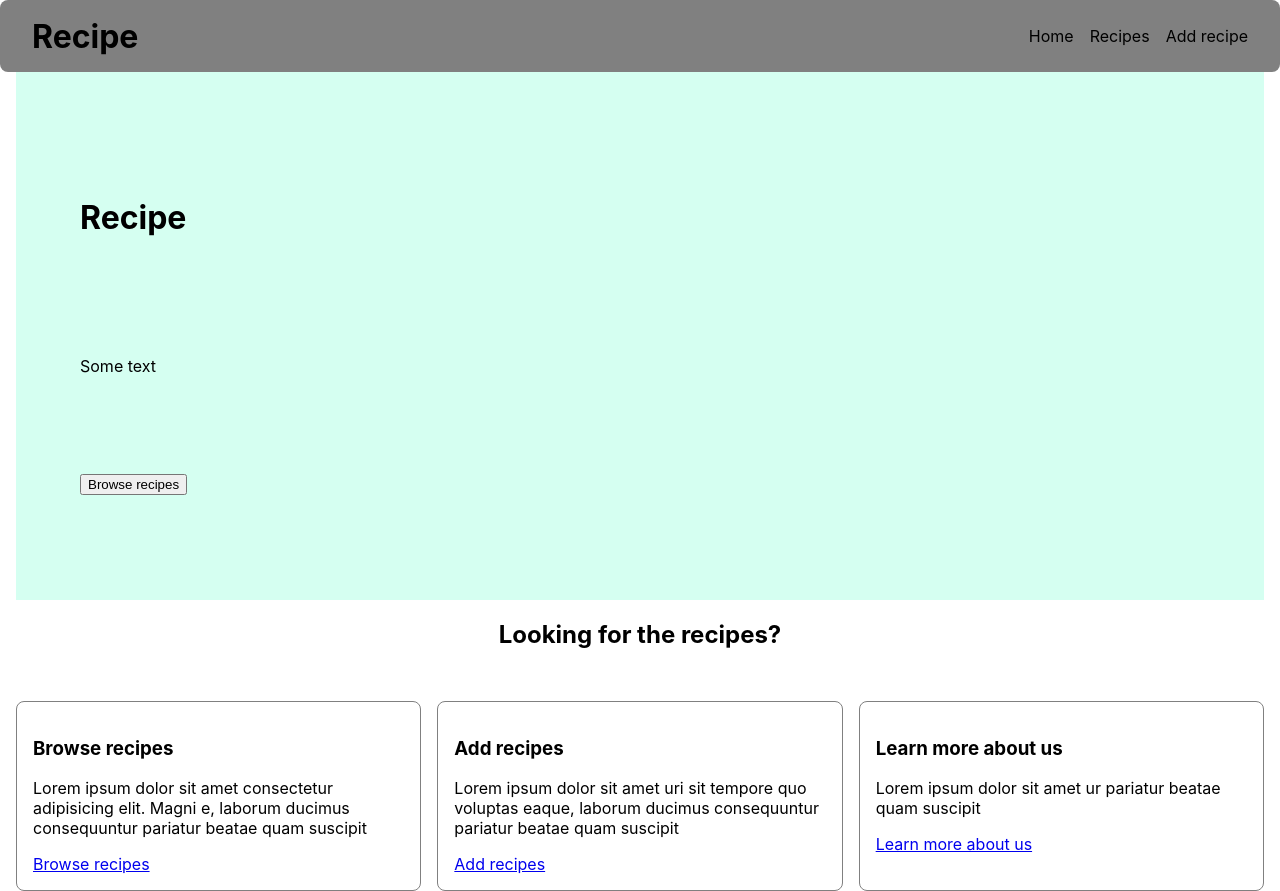
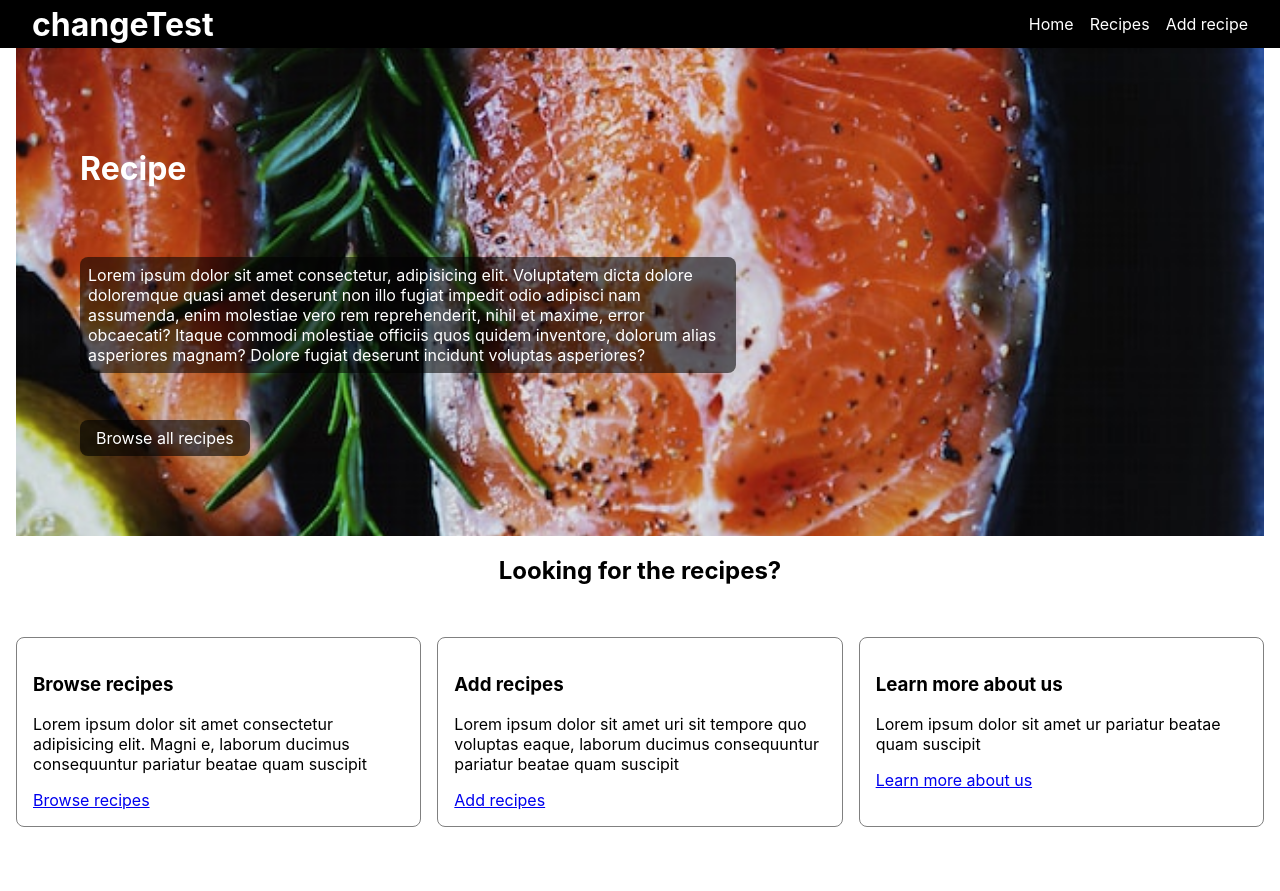
Before and after one commit to Bishwajitkuat/recipe_app_react, a React (Create React App) app: page / in a window 1280 px wide. After the commit the page ends 859 px from the top, so only its background shows below. Built offline with nearby package versions, Linux system fonts and the light colour scheme.

Commit message:
country dropdown options added, country flag added

```diff
--- a/src/Components/Create.jsx
+++ b/src/Components/Create.jsx
@@ -1,17 +1,36 @@
-import React, { useState } from "react";
+import React, { useEffect, useState } from "react";
 import axios from "axios";
 
 const Create = () => {
   const [name, setName] = useState("");
   const [author, setAuthor] = useState("");
+  const [countries, setCountries] = useState([]);
   const [recipeFrom, setRecipeFrom] = useState("");
   const [description, setDescription] = useState("");
   const [image, setImage] = useState("");
+  const [flagUrl, setFlagUrl] = useState("");
   const [preparation, setPreparation] = useState("");
   const [ingredients, setIngredients] = useState([
     { ingredient: "", amount: "" },
     { ingredient: "", amount: "" },
   ]);
+
+  useEffect(() => {
+    axios
+      .get("https://restcountries.com/v3.1/all")
+      .then((response) => setCountries(response.data));
+  }, []);
+
+  const handleSelectChange = (e) => {
+    setRecipeFrom(e.target.value);
+    const selected = countries.filter(
+      (item) => item.name.common === e.target.value
+    );
+    setFlagUrl(selected[0].flags.svg);
+
+    // setFlagUrl().data[0].flags.svg);
+  };
+
   const handleSubmit = (e) => {
     e.preventDefault();
     const newPost = {
@@ -22,10 +41,12 @@ const Create = () => {
       image,
       ingredients,
       preparation,
+      flagUrl,
     };
     axios
       .post("http://localhost:3001/recipes", newPost)
       .then((response) => console.log(response));
+    console.log(newPost);
   };
 
   const handleIngredientChange = (e, i) => {
@@ -69,30 +90,33 @@ const Create = () => {
       </div>
       <div>
         <label htmlFor="recipeFrom">Recipe From</label>
-        <input
-          type="text"
-          name="recipeFrom"
-          onChange={(e) => setRecipeFrom(e.target.value)}
-          value={recipeFrom}
-        />
+        <select onChange={(e) => handleSelectChange(e)}>
+          {countries.map((item, index) => (
+            <option key={index} value={item.name.common}>
+              {item.name.common}
+            </option>
+          ))}
+        </select>
       </div>
       <div>
         <label htmlFor="description">Description</label>
-        <input
-          type="text"
+        <textarea
           name="description"
           onChange={(e) => setDescription(e.target.value)}
           value={description}
-        />
+          cols="30"
+          rows="10"
+        ></textarea>
       </div>
       <div>
         <label htmlFor="preparation">Preparation</label>
-        <input
-          type="text"
+        <textarea
           name="preparation"
           onChange={(e) => setPreparation(e.target.value)}
           value={preparation}
-        />
+          cols="30"
+          rows="10"
+        ></textarea>
       </div>
       <div>
         <label htmlFor="image">Image</label>
@@ -132,8 +156,7 @@ const Create = () => {
           </div>
         ))}
       </div>
-
-      <button onClick={handleSubmit}>Submit</button>
+      <button onClick={handleSubmit}>Add new recipe</button>
     </form>
   );
 };
--- a/src/Components/Header.jsx
+++ b/src/Components/Header.jsx
@@ -5,7 +5,7 @@ const Header = () => {
   return (
     <header>
       <Link to={"/"}>
-        <h1>Recipe</h1>
+        <h1>changeTest</h1>
       </Link>
       <nav>
         <ul>
--- a/src/Components/HeroCard.jsx
+++ b/src/Components/HeroCard.jsx
@@ -6,7 +6,9 @@ const HeroCard = (props) => {
     <div>
       <h3>{props.title}</h3>
       <p>{props.text}</p>
-      <Link to={props.link}>{props.title}</Link>
+      <Link to={props.link} target={props.target}>
+        {props.title}
+      </Link>
     </div>
   );
 };
--- a/src/Components/LandingPage.jsx
+++ b/src/Components/LandingPage.jsx
@@ -7,10 +7,15 @@ const LandingPage = () => {
     <div className="landingPage">
       <div className="heroDiv">
         <h1>Recipe</h1>
-        <p>Some text</p>
-        <Link to={"/allRecipes"}>
-          <button>Browse recipes</button>
-        </Link>
+        <p>
+          Lorem ipsum dolor sit amet consectetur, adipisicing elit. Voluptatem
+          dicta dolore doloremque quasi amet deserunt non illo fugiat impedit
+          odio adipisci nam assumenda, enim molestiae vero rem reprehenderit,
+          nihil et maxime, error obcaecati? Itaque commodi molestiae officiis
+          quos quidem inventore, dolorum alias asperiores magnam? Dolore fugiat
+          deserunt incidunt voluptas asperiores?
+        </p>
+        <Link to={"/allRecipes"}>Browse all recipes</Link>
       </div>
       <div className="heroLinks">
         <h2>Looking for the recipes?</h2>
@@ -32,7 +37,8 @@ const LandingPage = () => {
           <HeroCard
             title={"Learn more about us"}
             text={"Lorem ipsum dolor sit amet ur pariatur beatae quam suscipit"}
-            link={"/allRecipes"}
+            link={"https://en.bc.fi/"}
+            target={"_blank"}
           />
         </div>
       </div>
--- a/src/Components/Recipe.jsx
+++ b/src/Components/Recipe.jsx
@@ -15,6 +15,7 @@ const Recipe = () => {
   return (
     <div>
       <h2>{recipe.name}</h2>
+      <img className="flagImg" src={recipe.flagUrl} alt="" />
       <p>{recipe.author}</p>
       <img src={recipe.image} alt="" />
       <h3>Description</h3>
--- a/src/Components/RecipeCard.jsx
+++ b/src/Components/RecipeCard.jsx
@@ -4,10 +4,10 @@ import { Link } from "react-router-dom";
 const RecipeCard = (props) => {
   return (
     <div className="recipeCard">
-      <img className="flag" src={props.flagUrl} alt="" />
       <img className="recipeImg" src={props.recipeImgUrl} alt="" />
       <h3>{props.recipeName}</h3>
-      <p>{props.recipeDescription}</p>
+      <p>{props.author}</p>
+      <img className="flagImg" src={props.flagUrl} alt="flag" />
       <Link to={`/recipe/${props.id}`}>
         <button>See more</button>
       </Link>
--- a/src/Components/Recipes.jsx
+++ b/src/Components/Recipes.jsx
@@ -18,11 +18,12 @@ const Recipes = () => {
         recipes.map((item) => (
           <RecipeCard
             key={item.id}
-            flagUrl={""}
+            recipeFrom={item.recipeFrom}
+            flagUrl={item.flagUrl}
             recipeImgUrl={item.image}
             recipeName={item.name}
             id={item.id}
-            recipeDescription={item.description}
+            author={item.author}
           />
         ))
       ) : (
--- a/src/index.css
+++ b/src/index.css
@@ -18,10 +18,9 @@ header {
   display: flex;
   align-items: center;
   justify-content: space-between;
-  height: 5vh;
-  background-color: gray;
+  height: 2vh;
+  background-color: black;
   padding: 1rem 2rem;
-  border-radius: 0.5rem;
 }
 header nav ul {
   display: flex;
@@ -31,17 +30,40 @@ header nav ul {
 header a,
 header nav ul li a {
   text-decoration: none;
-  color: black;
+  color: white;
 }
 /* ########## LanddingPage ############ */
 
+.landingPage {
+  margin-bottom: 2rem;
+}
+
 .heroDiv {
-  height: 50vh;
-  background-color: rgba(127, 255, 212, 0.324);
+  background-image: url("./assets/backgroundimg.jpeg");
+  background-repeat: no-repeat;
+  background-attachment: fixed;
+  background-position: center center;
+  background-size: cover;
+  height: 45vh;
   padding: 4rem 0 4rem 4rem;
   display: flex;
   flex-direction: column;
   justify-content: space-around;
+  color: white;
+}
+.heroDiv p {
+  max-width: 50vw;
+  background-color: rgba(0, 0, 0, 0.558);
+  padding: 0.5rem;
+  border-radius: 0.5rem;
+}
+.heroDiv a {
+  background-color: rgba(0, 0, 0, 0.614);
+  max-width: fit-content;
+  padding: 0.5rem 1rem;
+  color: white;
+  border-radius: 0.5rem;
+  text-decoration: none;
 }
 .heroLinks {
   display: flex;
@@ -82,7 +104,10 @@ header nav ul li a {
 .recipeImg {
   width: 200px;
 }
-
+.flagImg {
+  width: 3rem;
+  border-radius: 50%;
+}
 /* ########### Create ############ */
 
 .ingredients {
```
Also changed, not shown: db.json (+12 -66 lines), src/assets/backgroundimg.jpeg (added).
